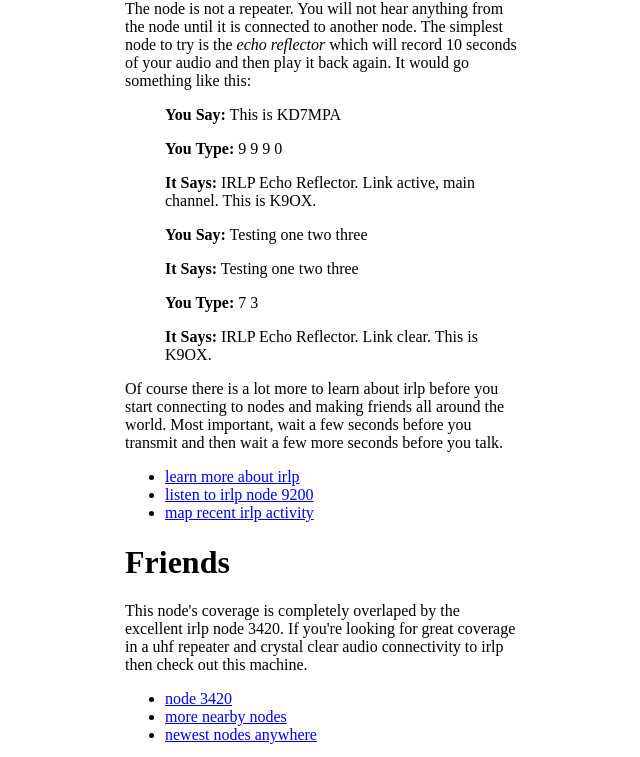
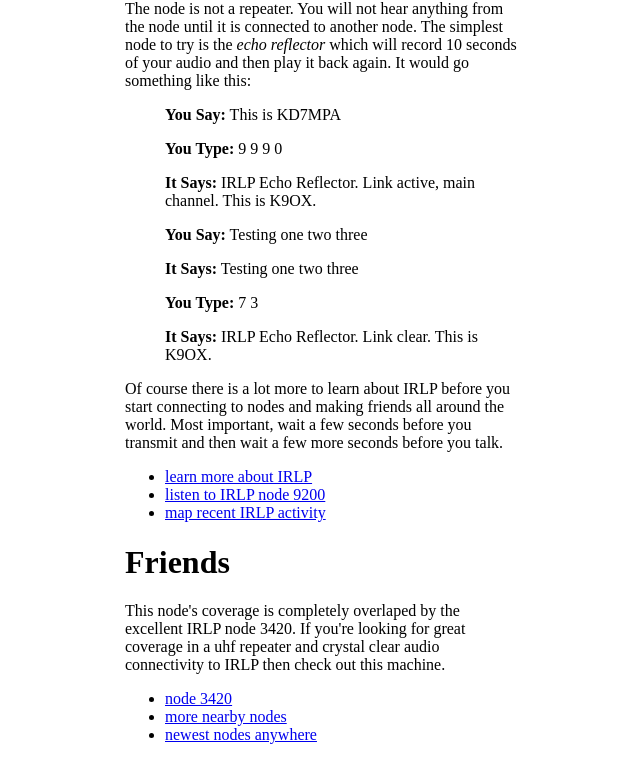
Before and after one commit to WardCunningham/irlp, a plain HTML site: page index.html in a window 1280 px wide. Shown: the part 535-1292 px from the top of the page, without its empty margins (318-958 px from the left). Drawn offline with Linux system fonts and the light colour scheme.

Commit message:
typo and capitalization

```diff
--- a/index.html
+++ b/index.html
@@ -2,7 +2,7 @@
 <center><table width=400><tr><td>
 <h1>Node 3042</h1>
 
-This irlp node is locaded in a private residence in the Garden Home neighborhood of Beaverton, Oregon, USA.
+This IRLP node is located in a private residence in the Garden Home neighborhood of Beaverton, Oregon, USA.
 
 <p><ul>
 <a href=border.cgi?bench.jpg><img src=bench.jpg width=160 height=120></a>
@@ -10,7 +10,7 @@
 </ul>
 
 <p>It is an open node with no membership fees or special codes.
-If you are looking for a quiet place to experiment with irlp, you found it.
+If you are looking for a quiet place to experiment with IRLP, you found it.
 You need no further permission from us.
 
 <ul>
@@ -32,15 +32,15 @@
 <blockquote><b>You Type:</b> 7 3 </blockquote>
 <blockquote><b>It Says:</b> IRLP Echo Reflector. Link clear. This is K9OX. </blockquote>
 
-<p>Of course there is a lot more to learn about irlp before you start connecting to nodes and making friends all around the world. Most important, wait a few seconds before you transmit and then wait a few more seconds before you talk.
+<p>Of course there is a lot more to learn about IRLP before you start connecting to nodes and making friends all around the world. Most important, wait a few seconds before you transmit and then wait a few more seconds before you talk.
 <ul>
-<li><a href=http://www.irlp.net>learn more about irlp</a>
-<li><a href=http://live.irlp.net:8000/listen.pls>listen to irlp node 9200</a>
-<li><a href=http://home.c2.com/~ward/irlp/calls>map recent irlp activity</a>
+<li><a href=http://www.irlp.net>learn more about IRLP</a>
+<li><a href=http://live.irlp.net:8000/listen.pls>listen to IRLP node 9200</a>
+<li><a href=http://home.c2.com/~ward/irlp/calls>map recent IRLP activity</a>
 </ul>
 
 <h1>Friends</h1>
-This node's coverage is completely overlaped by the excellent irlp node 3420. If you're looking for great coverage in a uhf repeater and crystal clear audio connectivity to irlp then check out this machine.
+This node's coverage is completely overlaped by the excellent IRLP node 3420. If you're looking for great coverage in a uhf repeater and crystal clear audio connectivity to IRLP then check out this machine.
 <br>
 <ul>
 <li><a href=http://status.irlp.net/IRLPnodedetail.php?nodeid=3420>node 3420</a>
```
